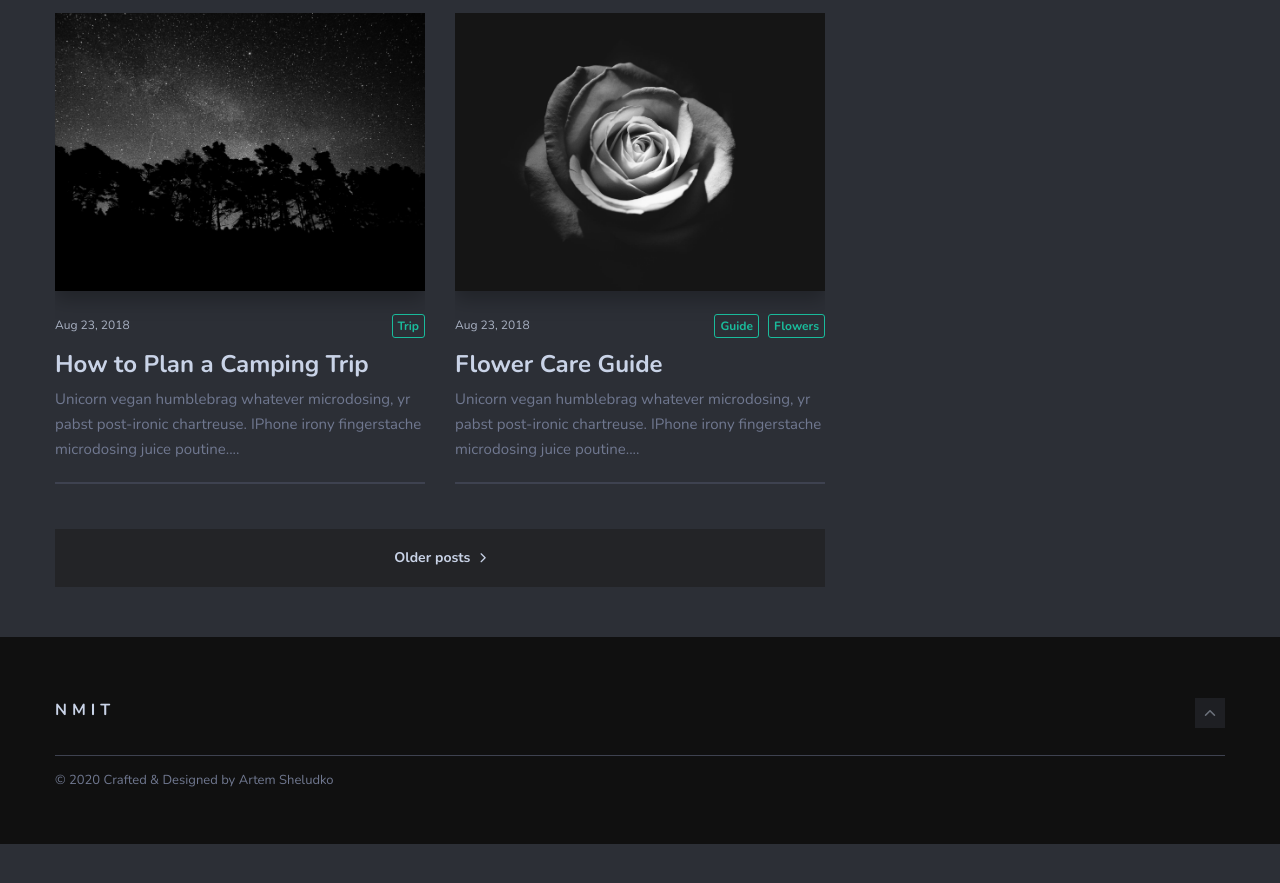
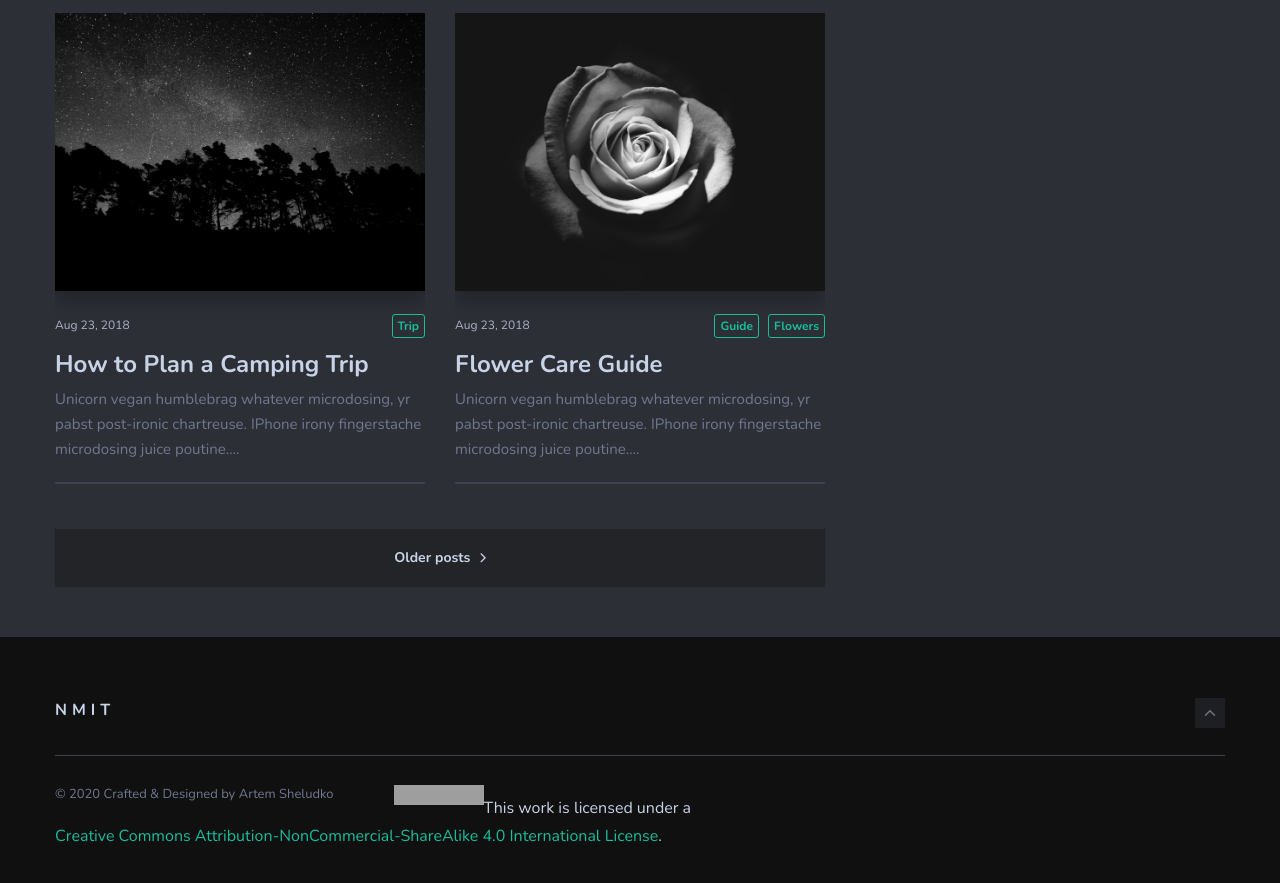
Before and after one commit to larsoliverdam/nmit, a Jekyll site: the page built from index.html, in a window 1280 px wide and 900 px high, scrolled down 1703 px. Shown: the top 883 px of the window. Built offline with Jekyll 4.4.1, drawn with Linux system fonts in a browser that asks for light colours; nearby versions of some CDN libraries; the list of posts is cut into pages by our own code; before the commit the page ends 2547 px from its top, so only the background shows below that; grey boxes are pictures that could not be loaded.

Commit message:
CC html pasted in footer

```diff
--- a/_includes/footer.html
+++ b/_includes/footer.html
@@ -12,6 +12,7 @@
           <div class="copyright">
             <p>&copy; {{site.time | date: '%Y'}} Crafted & Designed by <a href="https://github.com/artemsheludko">Artem Sheludko</a></p>
           </div>
+          <a rel="license" href="http://creativecommons.org/licenses/by-nc-sa/4.0/"><img alt="Creative Commons Licence" style="border-width:0" src="https://i.creativecommons.org/l/by-nc-sa/4.0/80x15.png" /></a><br />This work is licensed under a <a rel="license" href="http://creativecommons.org/licenses/by-nc-sa/4.0/">Creative Commons Attribution-NonCommercial-ShareAlike 4.0 International License</a>.
           <!-- <div class="footer-social">
             <ul class="list-reset">
               {% if site.facebook %}
```
